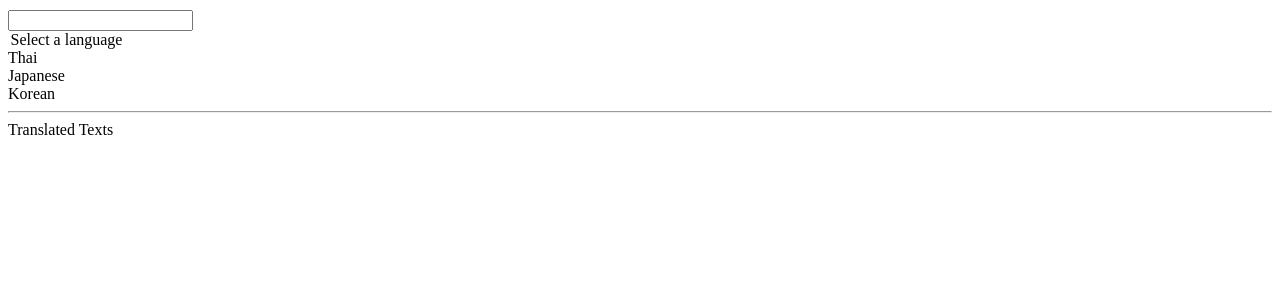
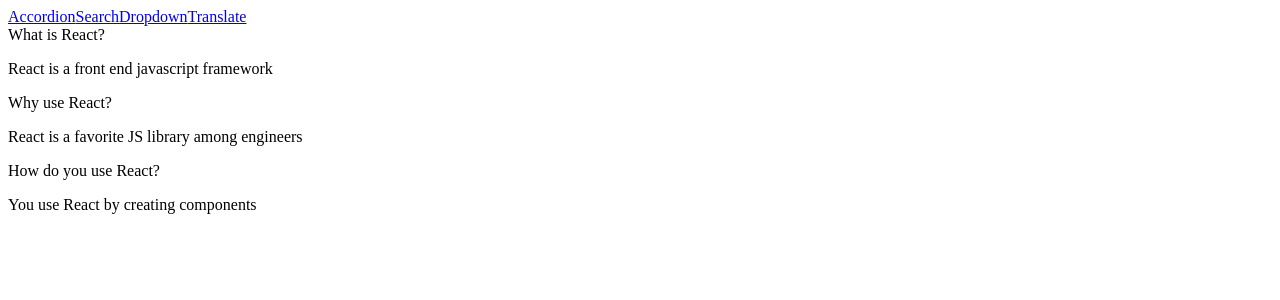
Before and after one commit to domesama/Component-optimizations, a React (Create React App) app: page / in a window 1280 px wide. Shown: the top 300 px of the page. Built offline with nearby package versions, Linux system fonts and the light colour scheme; the HTML template or start-up script is replaced by a standard one.

Commit message:
[Add] Routes

```diff
--- a/src/App.js
+++ b/src/App.js
@@ -1,8 +1,10 @@
-import React, { useState } from "react";
-// import Accordion from "./components/Accordion";
-// import Search from "./components/Search";
-// import Dropdown from "./components/Dropdown";
+import React, { Fragment, useState } from "react";
+import Accordion from "./components/Accordion";
+import Search from "./components/Search";
+import Dropdown from "./components/Dropdown";
 import Translate from "./components/Translate";
+import Route from "./components/Route";
+import Header from "./components/Header";
 
 const items = [
   {
@@ -35,12 +37,32 @@ const options = [
 ];
 
 const App = () => {
-  // const [selected, setSelected] = useState(options[0]);
-  // const [showDropdown, setShowDropdown] = useState(true);
+  const [selected, setSelected] = useState(options[0]);
+  const [showDropdown, setShowDropdown] = useState(true);
 
   return (
-    <div className="ui container">
-      {/* <div
+    <Fragment>
+      <Header />
+      <div className="ui container">
+        <Route path="/">
+          <Accordion items={items} />
+        </Route>
+        <Route path="/search">
+          <Search />
+        </Route>
+        <Route path="/dropdown">
+          <Dropdown
+            selected={selected}
+            onSelectedChange={setSelected}
+            options={options}
+            labelName={"Select a color"}
+          />
+        </Route>
+        <Route path="/translate">
+          <Translate />
+        </Route>
+
+        {/* <div
         className="ui pink button"
         style={{ marginTop: "20px", borderRadius: "50px" }}
         onClick={() => setShowDropdown(!showDropdown)}
@@ -55,8 +77,9 @@ const App = () => {
           options={options}
         />
       ) : null} */}
-      <Translate />
-    </div>
+        {/* <Translate /> */}
+      </div>
+    </Fragment>
   );
 };
 export default App;
--- a/src/components/ConvertLanaguage.js
+++ b/src/components/ConvertLanaguage.js
@@ -1,22 +1,21 @@
-import React, { useState, useEffect } from "react";
+import React, { useState, useEffect, Fragment } from "react";
 import axios from "axios";
 
 function ConvertLanaguage({ userInput, selectedLanguage }) {
-  const [debouncedTranslatedText, setDebouncedTranslatedText] = useState(null);
-  const [results, setResults] = useState("");
+  const [translatedText, setTranslatedText] = useState("");
+  const [debouncedTranslatedText, setDebouncedTranslatedText] = useState(
+    translatedText
+  );
 
   useEffect(() => {
     const debounceTranslations = setTimeout(() => {
-      setDebouncedTranslatedText({
-        userInput: userInput,
-        selectedLanguage: selectedLanguage,
-      });
+      setDebouncedTranslatedText(userInput);
     }, 1000);
 
     return () => {
       clearTimeout(debounceTranslations);
     };
-  }, [userInput, selectedLanguage]);
+  }, [userInput]);
 
   useEffect(() => {
     const callingTranslate = async () => {
@@ -26,22 +25,21 @@ function ConvertLanaguage({ userInput, selectedLanguage }) {
         {
           params: {
             key: "AIzaSyCHUCmpR7cT_yDFHC98CZJy2LTms-IwDlM",
-            q: debouncedTranslatedText["userInput"],
-            target: debouncedTranslatedText["selectedLanguage"]["value"],
+            q: debouncedTranslatedText,
+            target: selectedLanguage["value"],
           },
         }
       );
-      setResults(res["data"]["data"]["translations"][0]["translatedText"]);
+      setTranslatedText(
+        res["data"]["data"]["translations"][0]["translatedText"]
+      );
     };
 
-    if (
-      debouncedTranslatedText !== null &&
-      debouncedTranslatedText["userInput"] !== ""
-    ) {
+    if (debouncedTranslatedText !== "") {
       callingTranslate();
     }
-  }, [debouncedTranslatedText]);
-  return <div>{results}</div>;
+  }, [debouncedTranslatedText, selectedLanguage]);
+  return <Fragment>{translatedText}</Fragment>;
 }
 
 export default ConvertLanaguage;
--- /dev/null
+++ b/src/components/Header.js
@@ -0,0 +1,22 @@
+import React from "react";
+
+function Header() {
+  return (
+    <div className="ui secondary pointing menu">
+      <a href="/" className="item">
+        Accordion
+      </a>
+      <a href="/search" className="item">
+        Search
+      </a>
+      <a href="/dropdown" className="item">
+        Dropdown
+      </a>
+      <a href="/translate" className="item">
+        Translate
+      </a>
+    </div>
+  );
+}
+
+export default Header;
--- /dev/null
+++ b/src/components/Route.js
@@ -0,0 +1,5 @@
+function Route({ path, children }) {
+  return window.location.pathname === path ? children : null;
+}
+
+export default Route;
```
